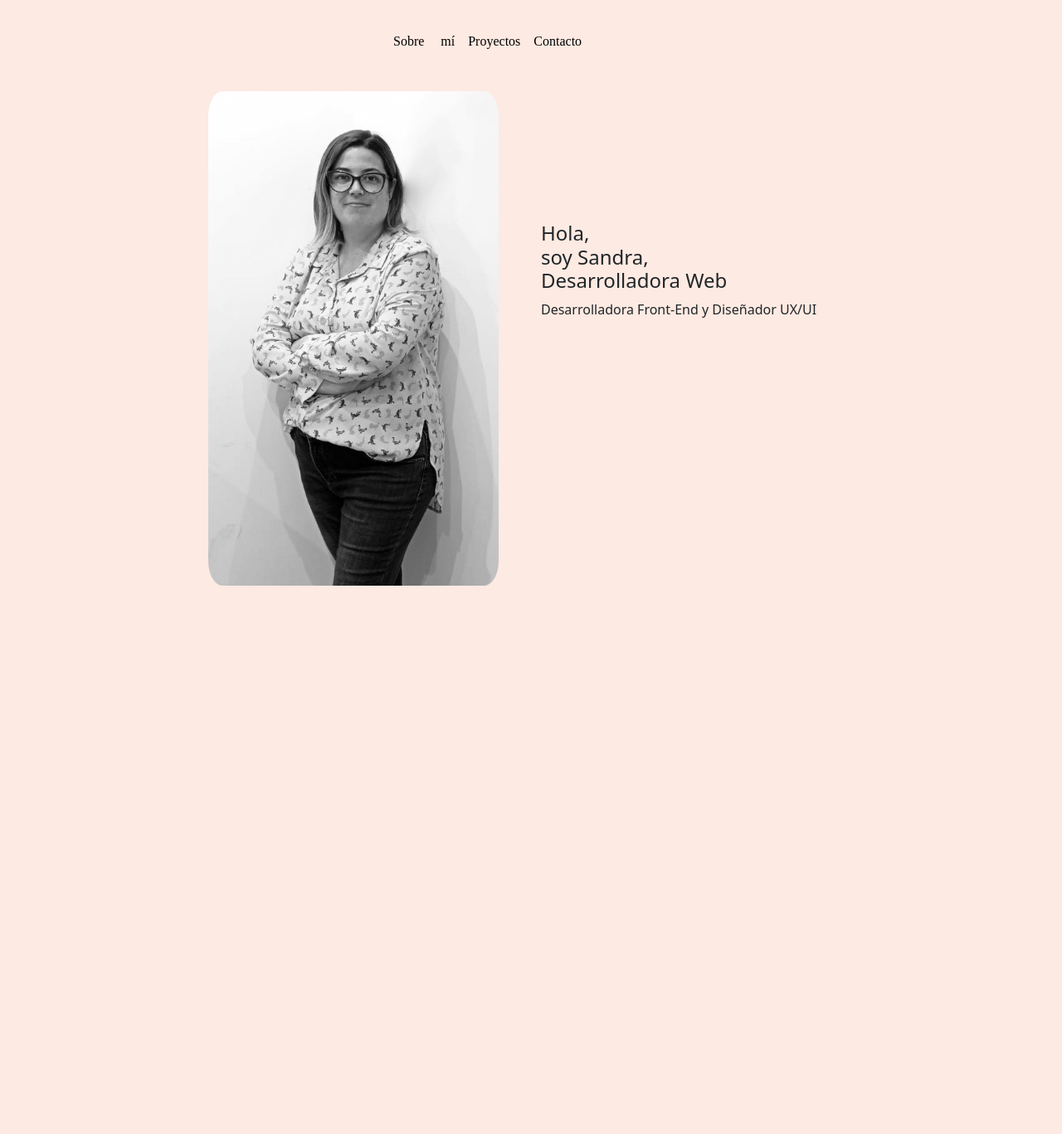
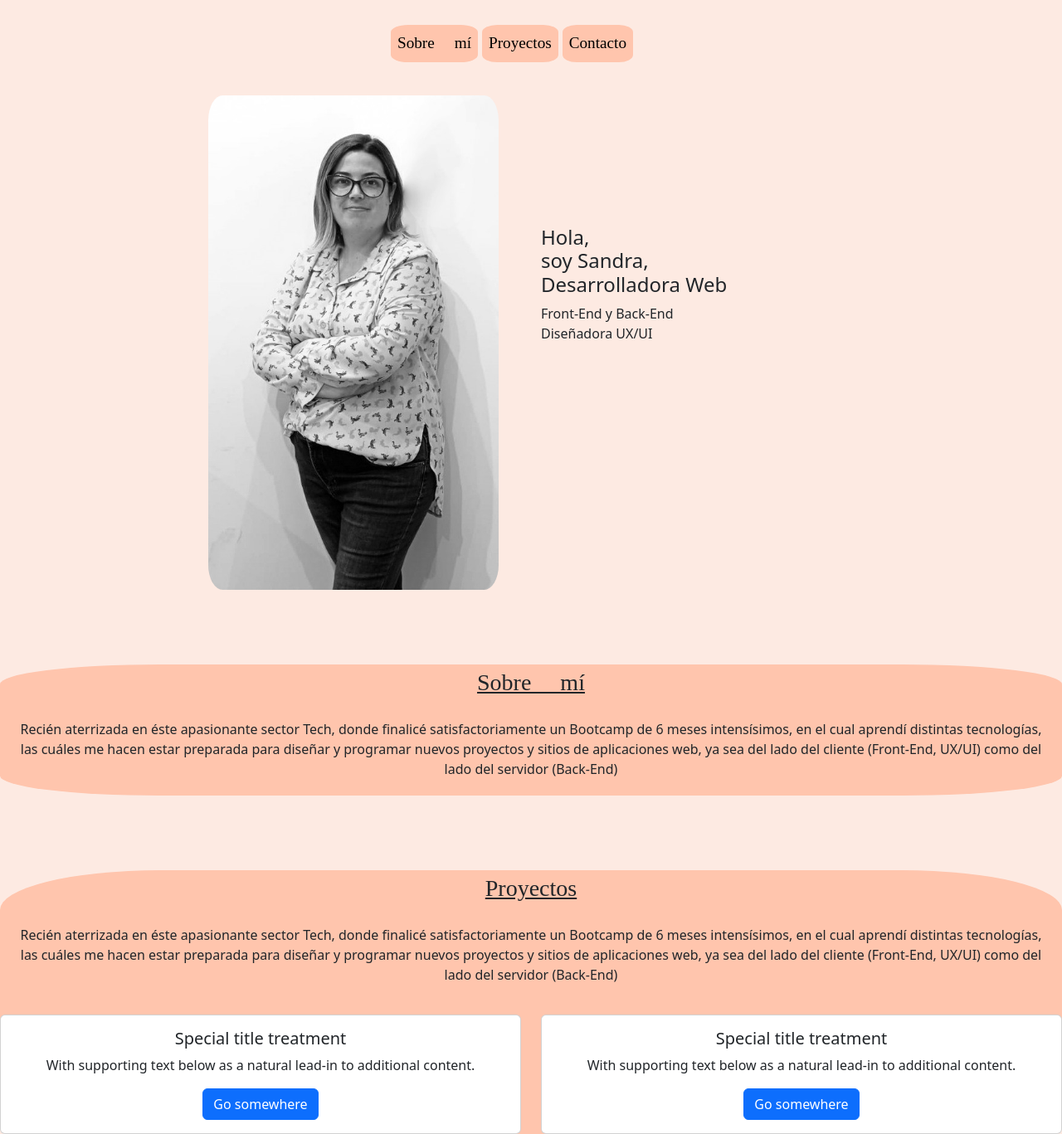
Before and after one commit to sandrafepu/Mi-Portafolio, a website: page index.html in a window 1280 px wide. Shown: the whole page at 83% size. Before the commit the page ends 800 px from the top, so only its background shows below. Drawn offline with nearby package versions, Linux system fonts and the light colour scheme.

Commit message:
avances en portafolio

```diff
--- a/index.html
+++ b/index.html
@@ -15,10 +15,10 @@
               <div class="collapse navbar-collapse" id="navbarNav">
                 <ul class="navbar-nav">
                   <li class="nav-item-about">
-                    <a class="nav-link active" aria-current="page" href="#">Sobre mí</a>
+                    <a class="nav-link active" aria-current="page" href="#sobre-mi">Sobre mí</a>
                   </li>
                   <li class="nav-item-works">
-                    <a class="nav-link active" aria-current="page" href="#">Proyectos</a>
+                    <a class="nav-link active" aria-current="page" href="#proyectos">Proyectos</a>
                   </li>
                   <li class="nav-item-contact">
                     <a class="nav-link active" aria-current="page" href="#">Contacto</a>
@@ -37,9 +37,41 @@
               <h4 class="text">
                 Hola, <br>soy Sandra, <br>Desarrolladora Web
               </h4>
-        <p>Desarrolladora Front-End y Diseñador UX/UI</p>
+              <p>Front-End y Back-End
+              <br>Diseñadora UX/UI</p>
             </div>
             </div>
           </div>
+    <div id="sobre-mi" style="background-color: #ffc5ad; margin-top: 7%; text-align: center; border-radius: 15%;" >
+      <u><h3 style="padding-top: 5px;">Sobre mí</h3></u>
+      <p style="padding: 20px;">Recién aterrizada en éste apasionante sector Tech, donde finalicé satisfactoriamente un Bootcamp de 6 meses intensísimos, en el cual aprendí distintas tecnologías,  las cuáles me hacen estar preparada
+        para diseñar y programar nuevos proyectos y sitios de aplicaciones web, ya sea del lado del cliente (Front-End, UX/UI) como del lado del servidor (Back-End)  </p>
+    </div>
+    <div id="proyectos" style="background-color: #ffc5ad; margin-top: 7%; text-align: center; border-radius: 15%;" >
+      <u><h3 style="padding-top: 5px;">Proyectos</h3></u>
+      <p style="padding: 20px;">Recién aterrizada en éste apasionante sector Tech, donde finalicé satisfactoriamente un Bootcamp de 6 meses intensísimos, en el cual aprendí distintas tecnologías,  las cuáles me hacen estar preparada
+        para diseñar y programar nuevos proyectos y sitios de aplicaciones web, ya sea del lado del cliente (Front-End, UX/UI) como del lado del servidor (Back-End)  </p>
+        <div class="row">
+          <div class="col-sm-6 mb-3 mb-sm-0">
+            <div class="card">
+              <div class="card-body">
+                <h5 class="card-title">Special title treatment</h5>
+                <p class="card-text">With supporting text below as a natural lead-in to additional content.</p>
+                <a href="#" class="btn btn-primary">Go somewhere</a>
+              </div>
+            </div>
+          </div>
+          <div class="col-sm-6">
+            <div class="card">
+              <div class="card-body">
+                <h5 class="card-title">Special title treatment</h5>
+                <p class="card-text">With supporting text below as a natural lead-in to additional content.</p>
+                <a href="#" class="btn btn-primary">Go somewhere</a>
+              </div>
+            </div>
+          </div>
+        </div>
+    </div>
+
 </body>
 </html>
--- a/styles.css
+++ b/styles.css
@@ -20,3 +20,24 @@ img, svg {
 .text {
     margin-top: 30%;
 }
+.nav-item-about{
+    background-color:#ffc5ad;
+    border-radius: 20%;
+    margin-left: 5px;
+}
+.nav-item-works{
+    background-color:#ffc5ad;
+    border-radius: 20%;
+    margin-left: 5px;
+}
+.nav-item-contact{
+    background-color:#ffc5ad;
+    border-radius: 20%;
+    margin-left: 5px;
+}
+.navbar-collapse{
+    font-size: larger;
+}
+h3{
+    font-family: emoji;
+}
```
Lines whose indentation alone changed are shown as unchanged.
